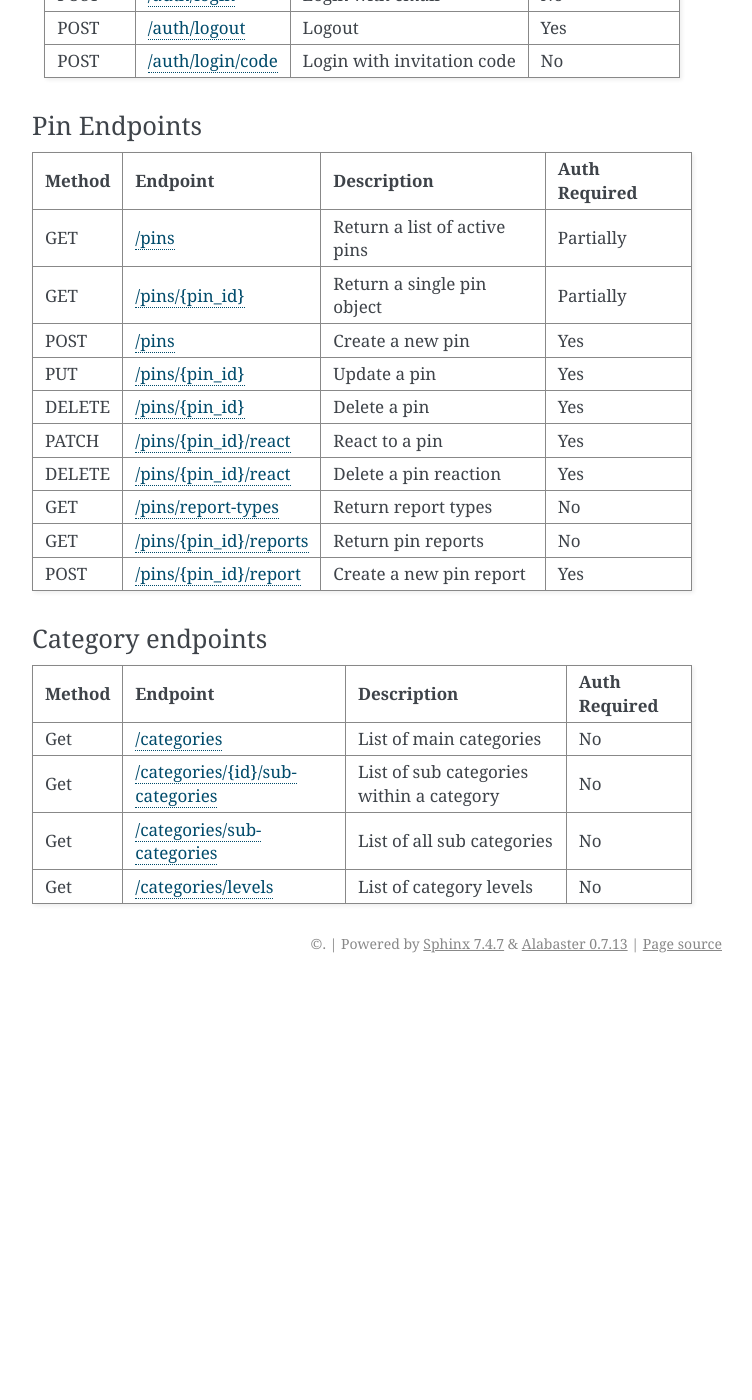
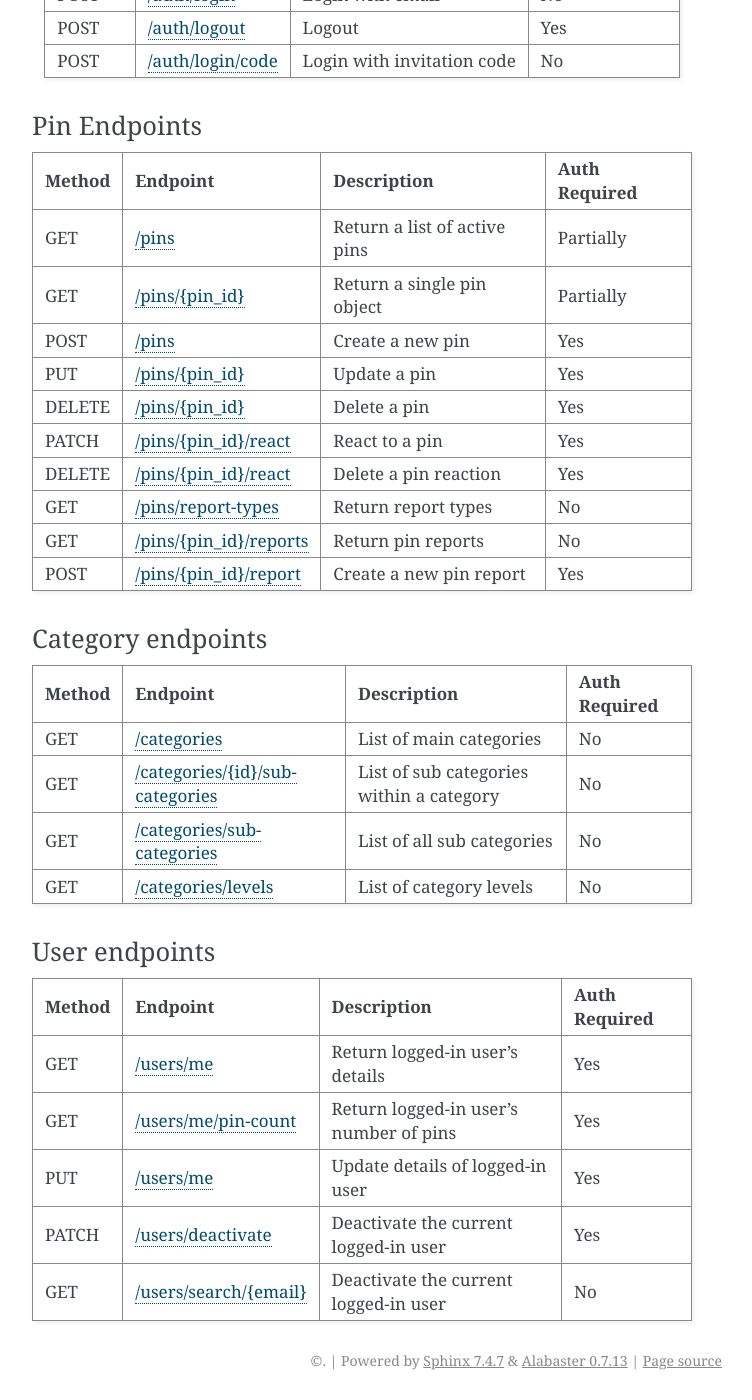
Before and after one commit to InterMaus1154/uop_setap_cw, a Sphinx documentation site: the page built from docs/api/index.md, in a window 1280 px wide and 1400 px high, scrolled down 2570 px. Shown: the whole window, without its empty margins (388-1140 px from the left). Built offline with Sphinx 7.4.7, drawn with Linux system fonts in a browser that asks for light colours; before the commit the page ends 3553 px from its top, so only the background shows below that.

Commit message:
add user endpoints to api docs

```diff
--- a/docs/api/index.md
+++ b/docs/api/index.md
@@ -92,7 +92,17 @@ individual endpoint and will take you to the corresponding page.
 
 | Method | Endpoint                                                                        | Description                              | Auth Required |
 |--------|---------------------------------------------------------------------------------|------------------------------------------|---------------|
-| Get    | [/categories](categories.md#get-categories)                                     | List of main categories                  | No            |
-| Get    | [/categories/{id}/sub-categories](categories.md#get-categoriesidsub-categories) | List of sub categories within a category | No            |
-| Get    | [/categories/sub-categories](categories.md#get-categoriesidsub-categories)      | List of all sub categories               | No            |
-| Get    | [/categories/levels](categories.md#get-categorieslevels)                        | List of category levels                  | No            |
+| GET    | [/categories](categories.md#get-categories)                                     | List of main categories                  | No            |
+| GET    | [/categories/{id}/sub-categories](categories.md#get-categoriesidsub-categories) | List of sub categories within a category | No            |
+| GET    | [/categories/sub-categories](categories.md#get-categoriesidsub-categories)      | List of all sub categories               | No            |
+| GET    | [/categories/levels](categories.md#get-categorieslevels)                        | List of category levels                  | No            |
+
+### User endpoints
+
+| Method | Endpoint                                               | Description                            | Auth Required |
+|--------|--------------------------------------------------------|----------------------------------------|---------------|
+| GET    | [/users/me](users.md#get-usersme)                      | Return logged-in user's details        | Yes           |
+| GET    | [/users/me/pin-count](users.md#get-usersmepin-count)   | Return logged-in user's number of pins | Yes           |
+| PUT    | [/users/me](users.md#put-usersme)                      | Update details of logged-in user       | Yes           |
+| PATCH  | [/users/deactivate](users.md#patch-usersdeactivate)    | Deactivate the current logged-in user  | Yes           |
+| GET    | [/users/search/{email}](users.md#get-userssearchemail) | Deactivate the current logged-in user  | No            |
```
Also changed, not shown: docs/api/users.md (added, +175 -0 lines).
